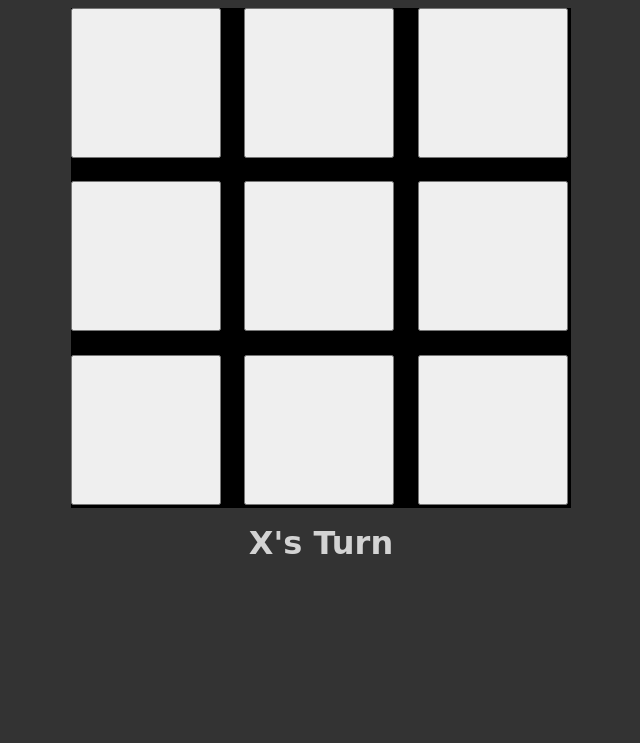
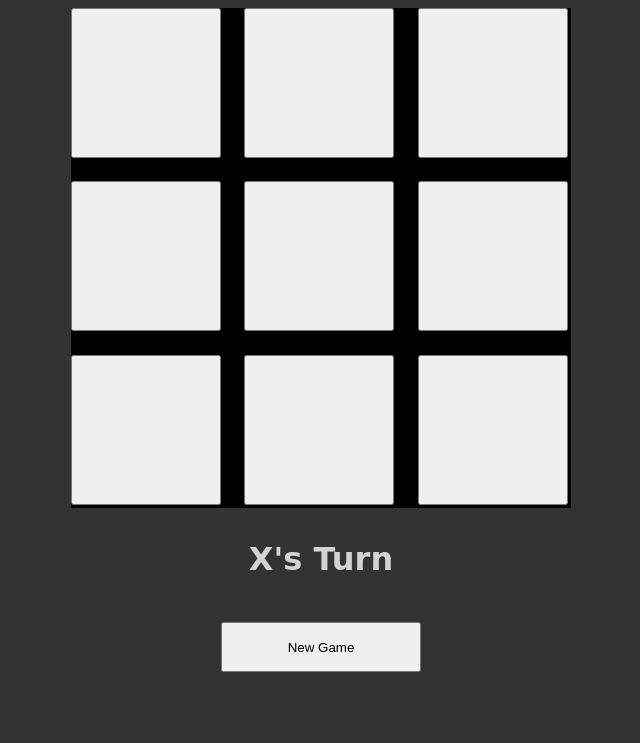
Before and after one commit to nelsonjf/TicTacToe, a plain HTML site: page index.html in a window 1280 px wide. Shown: the whole page, without its empty margins (319-959 px from the left). Drawn offline with Linux system fonts and the light colour scheme.

Commit message:
gameplay ends at win or tie

```diff
--- a/index.html
+++ b/index.html
@@ -22,6 +22,16 @@
 
     <h1 id="status">X's Turn</h1>
 
+    <div id="newGame">
+        <button type="button" class="newGame">New Game</button>
+    </div>
+
+    <div id="aboutGame">
+        <p>
+
+        </p>
+    </div>
+
     <script src="./script.js"></script>
 </body>
 </html>
--- a/script.js
+++ b/script.js
@@ -4,18 +4,18 @@ let turnX = true
 let xSqr = []
 let oSqr = []
 let turnNum = 0
+let gameWon = false
 
 // Basic game functionality //
 
 function playGame (num) {
     let square = document.getElementById(num)
     let status = document.getElementById('status')
-    let gameWon = false
 
-    // Place X or O on a square based on who's turn it is
 
+    // Place X or O on a square based on who's turn it is //
     if (gameWon === true) {
-
+        return
     } else if (square.className === "played") {
         status.innerHTML = "This spot is taken!"
     } else if (turnX) {
@@ -34,7 +34,7 @@ function playGame (num) {
         turnNum = turnNum + 1
     }
 
-    // Check for a winner every turn
+    // Check for a winner every turn //
     if (
         xSqr.includes(1)&&xSqr.includes(2)&&xSqr.includes(3)||
         xSqr.includes(4)&&xSqr.includes(5)&&xSqr.includes(6)||
@@ -63,7 +63,7 @@ function playGame (num) {
         gameWon = true
     }
 
-    // Tie check
+    // Tie check //
     if (turnNum === 9) {
         status.innerHTML = "Tie!"
     }
--- a/styles.css
+++ b/styles.css
@@ -18,18 +18,28 @@ body {
     font-size: 7rem;
 }
 
-.menu {
-    margin: auto;
-    height: 200px;
-    width: 100px;
-}
-
 #status {
     color: lightgray;
     width: 300px;
-    height: 200px;
+    height: 50px;
+    padding: 2rem;
     margin: auto;
+    justify-content: center;
     text-align: center;
-    padding: 1rem;
+
     font-family: cursive;
 }
+
+#newGame {
+    margin: auto;
+    width: 300px;
+    display: flex;
+    justify-content: center;
+    align-items: center;
+}
+
+.newGame {
+    margin: auto;
+    width: 200px;
+    height: 50px;
+}
```
